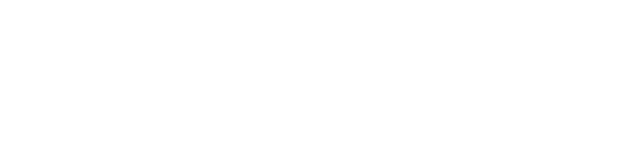
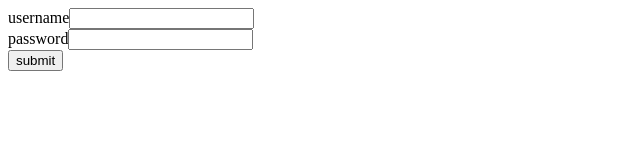
Before and after one commit to yogeshpanchakshare/Login, a website: page Demo/login.html in a window 1280 px wide. Shown: the whole page, without its empty margins (0-640 px from the left). Drawn offline with Linux system fonts and the light colour scheme.

Commit message:
latest software updated!

```diff
--- a/Demo/login.html
+++ b/Demo/login.html
@@ -5,6 +5,9 @@
     <title>Title</title>
 </head>
 <body>
+username<input type="text" name="username"/><br/>
+password<input type="text" name="password"/><br/>
+<input type="submit" value="submit"/>
 
 
 </body>
```
Also changed, not shown: Demo/bower.json (added, +7 -0 lines).
